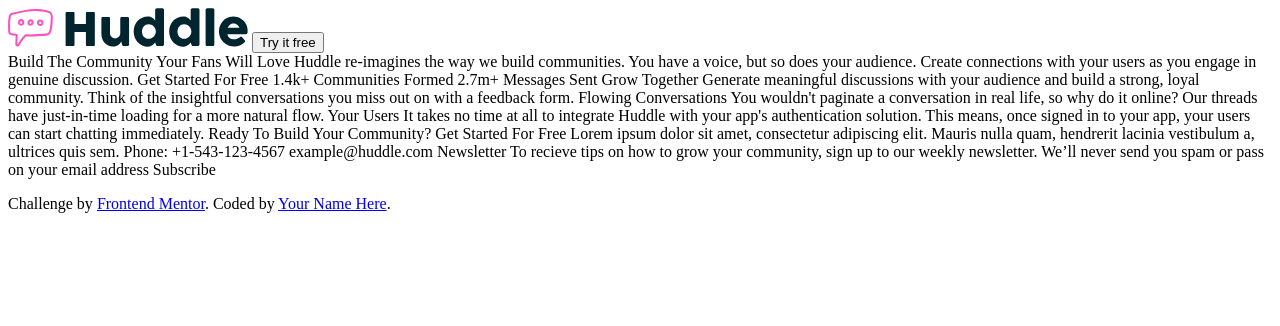
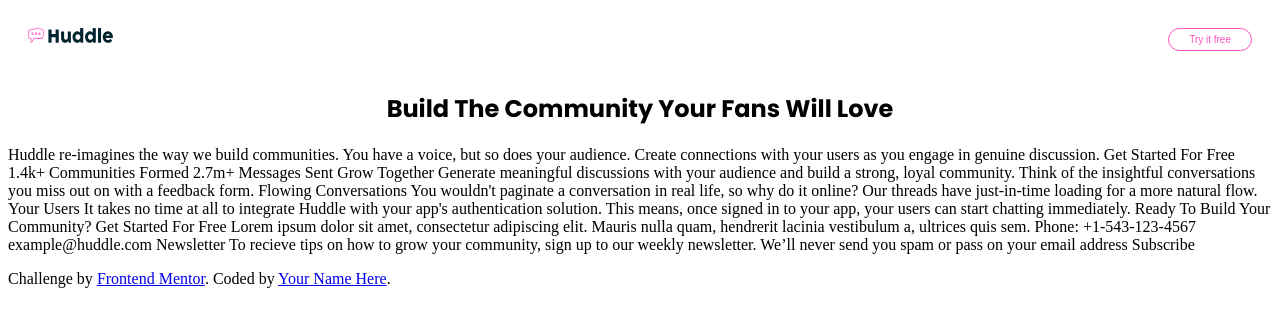
Before and after one commit to kudi-code/reto-landing-equipo-enero, a plain HTML site: page index.html in a window 1280 px wide. Drawn offline with Linux system fonts and the light colour scheme.

Commit message:
Añadiendo Nav

```diff
--- a/index.html
+++ b/index.html
@@ -20,9 +20,11 @@
     <img src="./images/logo.svg" alt="Huddle">
     <button id="try">Try it free</button>
   </nav>
+  <section id="title">
+    <h1>Build The Community Your Fans Will Love</h1>
+  </section>
 
 
-  Build The Community Your Fans Will Love
 
   Huddle re-imagines the way we build communities. You have a voice, but so does
   your audience. Create connections with your users as you engage in genuine discussion.
--- a/style.css
+++ b/style.css
@@ -8,15 +8,42 @@
     --Very-Dark-Cyan: hsl(192, 100%, 9%);
     --Very-Pale-Blue: hsl(207, 100%, 98%);
 }
+html{
+    margin: 0;
+    padding: 0;
+    box-sizing: border-box;
+}
 
 h1,h2,h3,h4,h5{ /*Títulos*/
     font-family: 'Poppins', sans-serif;
     font-weight: 700;
+    text-align: center;
+}
+
+section{
+    width: 100%;
 }
 /*Termina estructura básica*/
 
 /*Móvil: desde 375 px*/
-
+nav{
+    padding: 20px;
+    display: flex;
+    flex-direction: rcolumn;
+    justify-content: space-between;
+}
+nav img{
+    width: 85px;
+    height: 15px;
+}
+nav button{
+    border: 1px solid var(--Pink);
+    padding: 5px 20px;
+    border-radius: 15px;
+    background-color: white;
+    color: var(--Pink);
+    font-size: 10px;
+}
 
 
 
```
